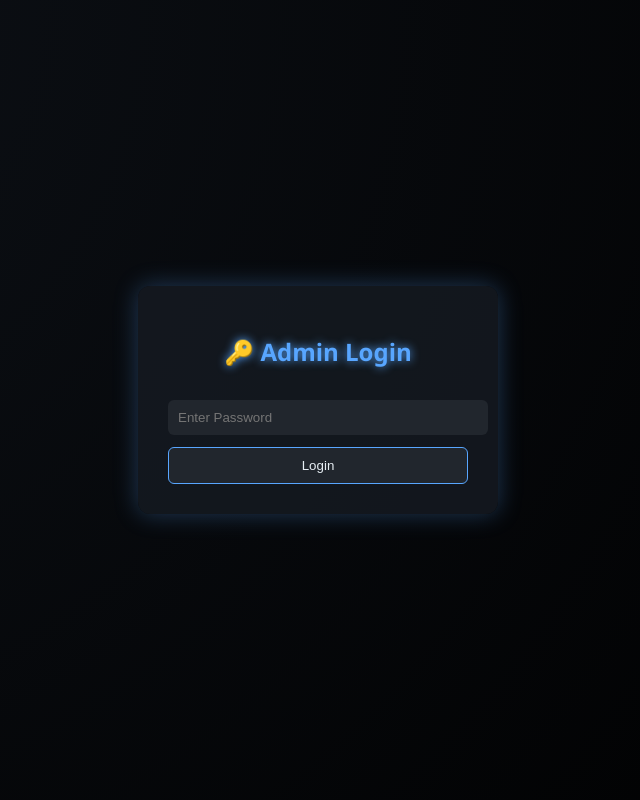
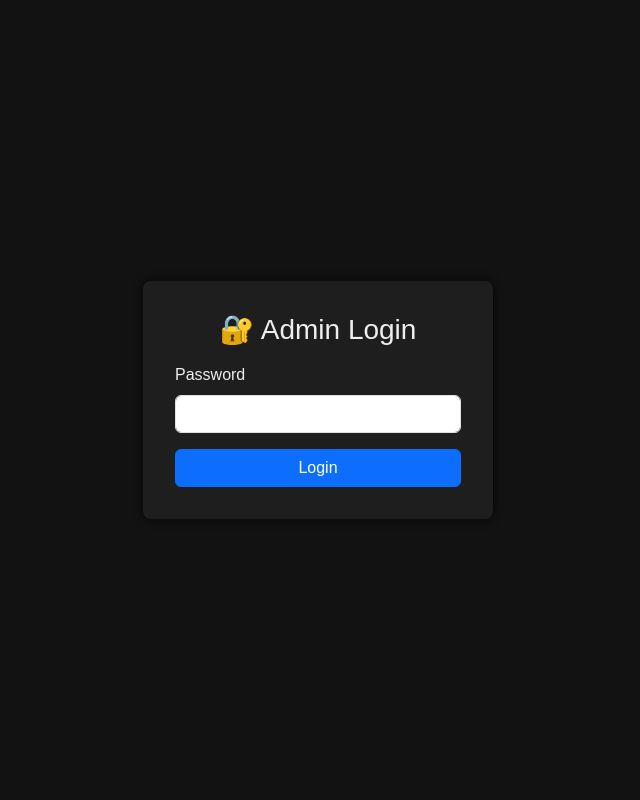
Before and after one commit to 9v1h3r3/OK, a Flask app: page /admin in a window 1280 px wide. Shown: the whole page, without its empty margins (322-962 px from the left). Run offline with Flask 3, Linux system fonts and the light colour scheme.

Commit message:
Update admin.html

```diff
--- a/templates/admin.html
+++ b/templates/admin.html
@@ -1,67 +1,41 @@
-<!doctype html>
+<!DOCTYPE html>
 <html lang="en">
 <head>
-  <meta charset="utf-8">
-  <title>🔑 Admin Login</title>
+  <meta charset="UTF-8">
+  <title>Admin Login</title>
+  <link href="https://cdn.jsdelivr.net/npm/bootstrap@5.3.3/dist/css/bootstrap.min.css" rel="stylesheet">
   <style>
     body {
-      background: radial-gradient(circle at top left, #0d1117, #000000);
-      color: #e6edf3;
-      font-family: "Segoe UI", Tahoma, sans-serif;
+      background-color: #121212;
+      color: #eee;
+      font-family: Arial, sans-serif;
       display: flex;
+      align-items: center;
       justify-content: center;
-      align-items: center;
       height: 100vh;
-      margin: 0;
     }
     .login-box {
-      background: rgba(22, 27, 34, 0.8);
-      padding: 30px;
-      border-radius: 12px;
-      box-shadow: 0 0 25px rgba(88,166,255,0.3);
-      width: 300px;
-      text-align: center;
-    }
-    h2 {
-      margin-bottom: 20px;
-      color: #58a6ff;
-      text-shadow: 0 0 10px #58a6ff;
-    }
-    input {
-      width: 100%;
-      padding: 10px;
-      margin: 12px 0;
-      border-radius: 6px;
-      border: none;
-      outline: none;
-      background: #21262d;
-      color: #e6edf3;
-    }
-    button {
-      background: #21262d;
-      color: #e6edf3;
-      border: 1px solid #58a6ff;
-      border-radius: 6px;
-      padding: 10px 15px;
-      width: 100%;
-      cursor: pointer;
-      transition: all 0.3s ease;
-    }
-    button:hover {
-      background: #58a6ff;
-      color: #0d1117;
-      transform: scale(1.05);
-      box-shadow: 0 0 12px #58a6ff;
+      background: #1e1e1e;
+      padding: 2rem;
+      border-radius: 8px;
+      width: 350px;
+      box-shadow: 0 0 10px rgba(0,0,0,0.8);
     }
   </style>
 </head>
 <body>
-  <div class="login-box">
-    <h2>🔑 Admin Login</h2>
-    <form method="post">
-      <input type="password" name="password" placeholder="Enter Password" required>
-      <button type="submit">Login</button>
-    </form>
-  </div>
+<div class="login-box">
+  <h3 class="mb-3 text-center">🔐 Admin Login</h3>
+  {% if error %}
+    <div class="alert alert-danger">{{ error }}</div>
+  {% endif %}
+  <form method="post">
+    <div class="mb-3">
+      <label for="password" class="form-label">Password</label>
+      <input type="password" class="form-control" id="password" name="password" required>
+    </div>
+    <button type="submit" class="btn btn-primary w-100">Login</button>
+  </form>
+</div>
 </body>
 </html>
```
